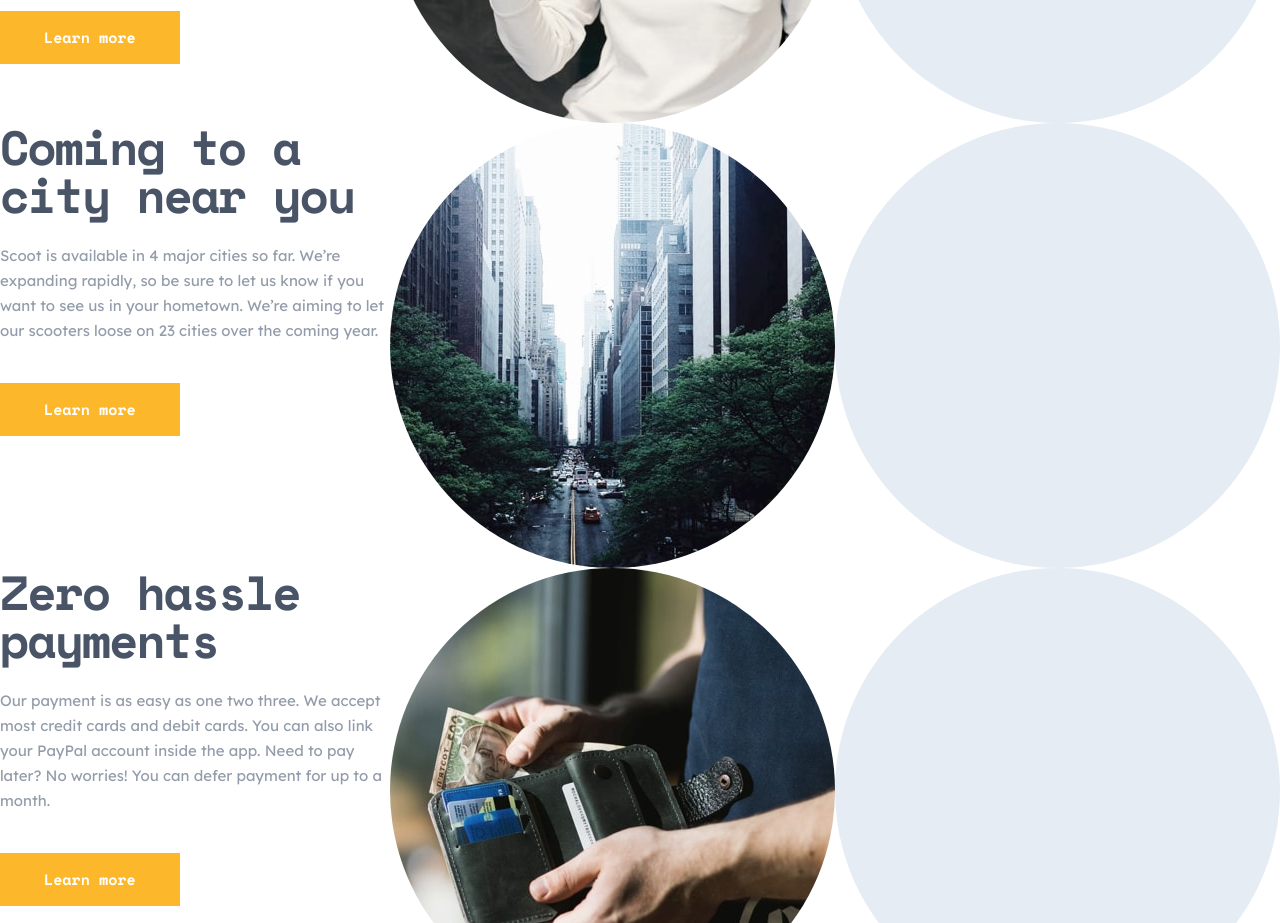
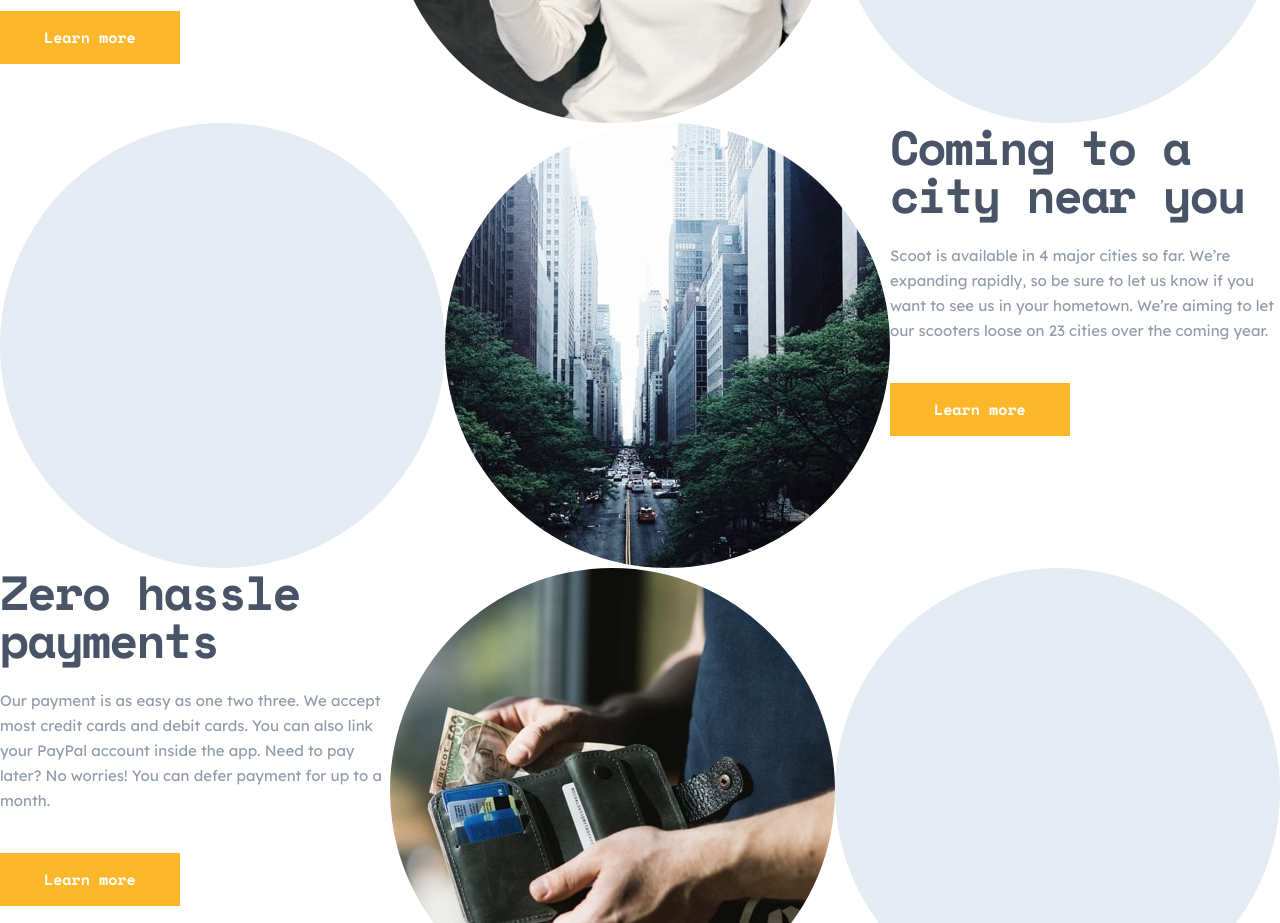
Before and after one commit to mikolajgraczyk/scoot-website, a React (Create React App) app: page / in a window 1280 px wide. Shown: the part 1720-2643 px from the top of the page. Built offline with nearby package versions, Linux system fonts and the light colour scheme.

Commit message:
changed direction of the middle About component

```diff
--- a/src/About/index.js
+++ b/src/About/index.js
@@ -1,11 +1,11 @@
 import { StyledAbout, Circles, ImageCircle, StyledCircle } from "./styled";
 import Content from "./Content";
 
-const About = ({ title, description, image }) => {
+const About = ({ title, description, image, leftDirection }) => {
   return (
-    <StyledAbout>
+    <StyledAbout leftDirection={leftDirection}>
       <Content title={title} description={description} />
-      <Circles>
+      <Circles leftDirection={leftDirection}>
         <ImageCircle src={image} alt="" />
         <StyledCircle />
       </Circles>
--- a/src/About/styled.js
+++ b/src/About/styled.js
@@ -1,13 +1,25 @@
-import styled from "styled-components";
+import styled, { css } from "styled-components";
 import { ReactComponent as Circle } from "./images/Circle.svg";
 
 export const StyledAbout = styled.div`
   display: flex;
   float: right;
+
+  ${({ leftDirection }) =>
+    leftDirection &&
+    css`
+      flex-direction: row-reverse;
+    `}
 `;
 
 export const Circles = styled.div`
   display: flex;
+
+  ${({ leftDirection }) =>
+    leftDirection &&
+    css`
+      flex-direction: row-reverse;
+    `}
 `;
 
 export const ImageCircle = styled.img`
--- a/src/HomePage/index.js
+++ b/src/HomePage/index.js
@@ -26,6 +26,7 @@ const HomePage = () => {
           description={
             "Scoot is available in 4 major cities so far. We’re expanding rapidly, so be sure to let us know if you want to see us in your hometown. We’re aiming to let our scooters loose on 23 cities over the coming year."
           }
+          leftDirection
         />
         <About
           image={payments}
```
